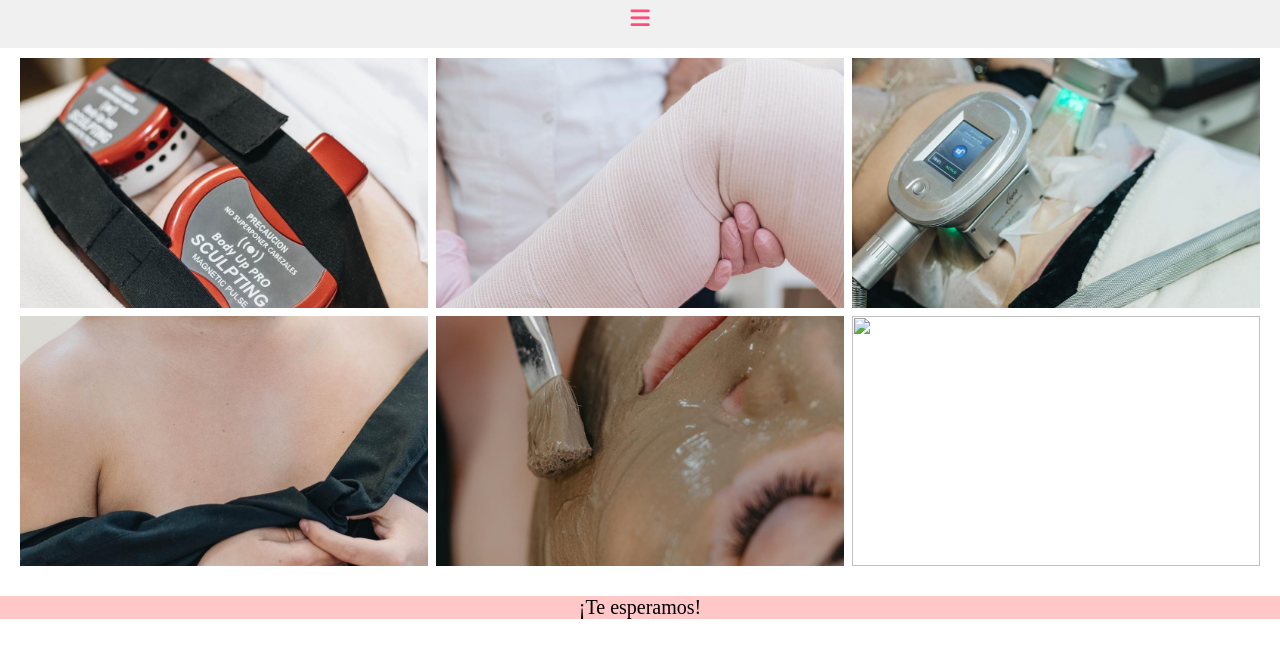
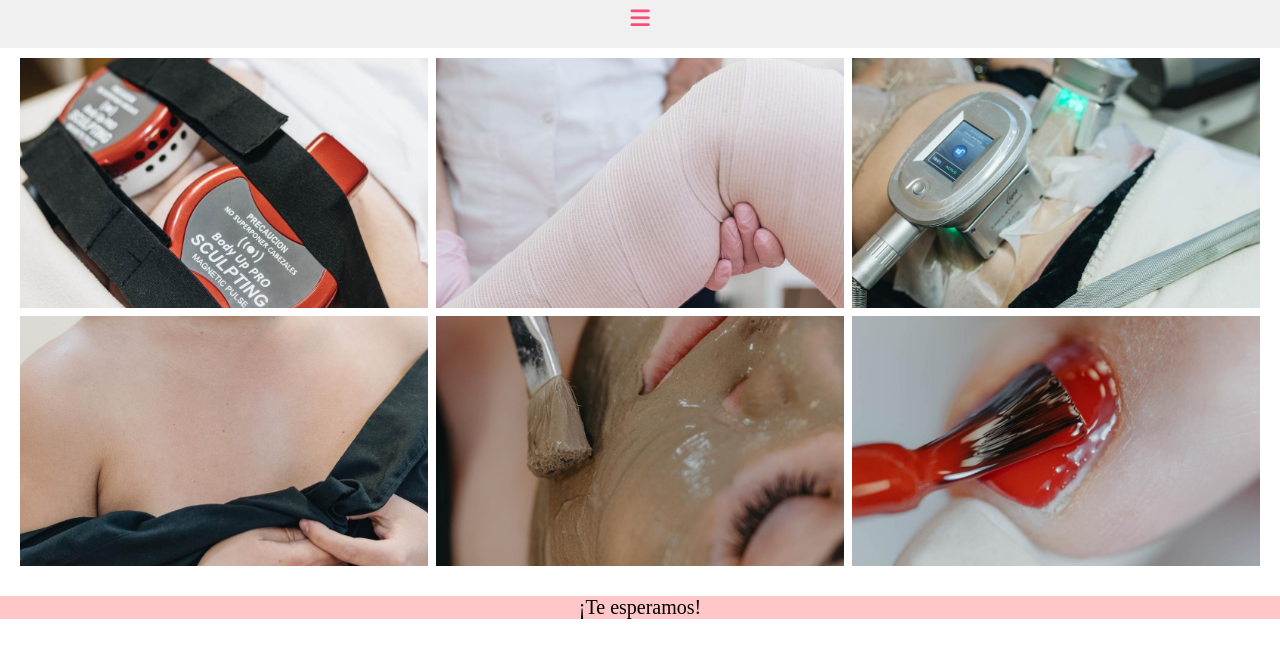
Before and after one commit to yesih/TPOwebspa2.0, a plain HTML site: page servicios.html in a window 1280 px wide. Shown: the part 106-764 px from the top of the page. Drawn offline with nearby package versions, Linux system fonts and the light colour scheme.

Commit message:
Update servicios.html

```diff
--- a/servicios.html
+++ b/servicios.html
@@ -64,7 +64,7 @@
               </figure>
 
               <figure class="gallery_picture gallery_picture-g6">
-                <img src="img/uñas.jpg" class="gallery_img">
+                <img src="img/unias.jpg" class="gallery_img">
               </figure>
 
 
```
